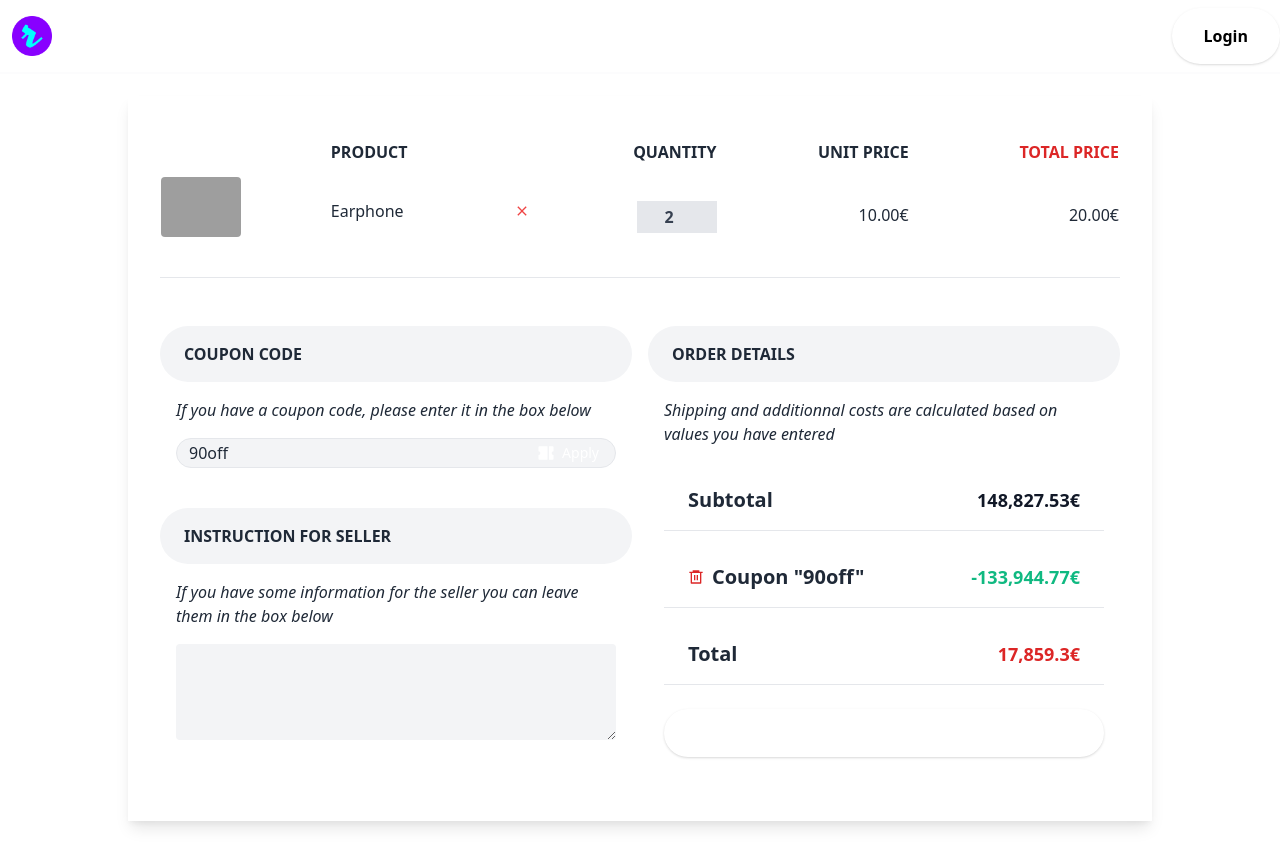
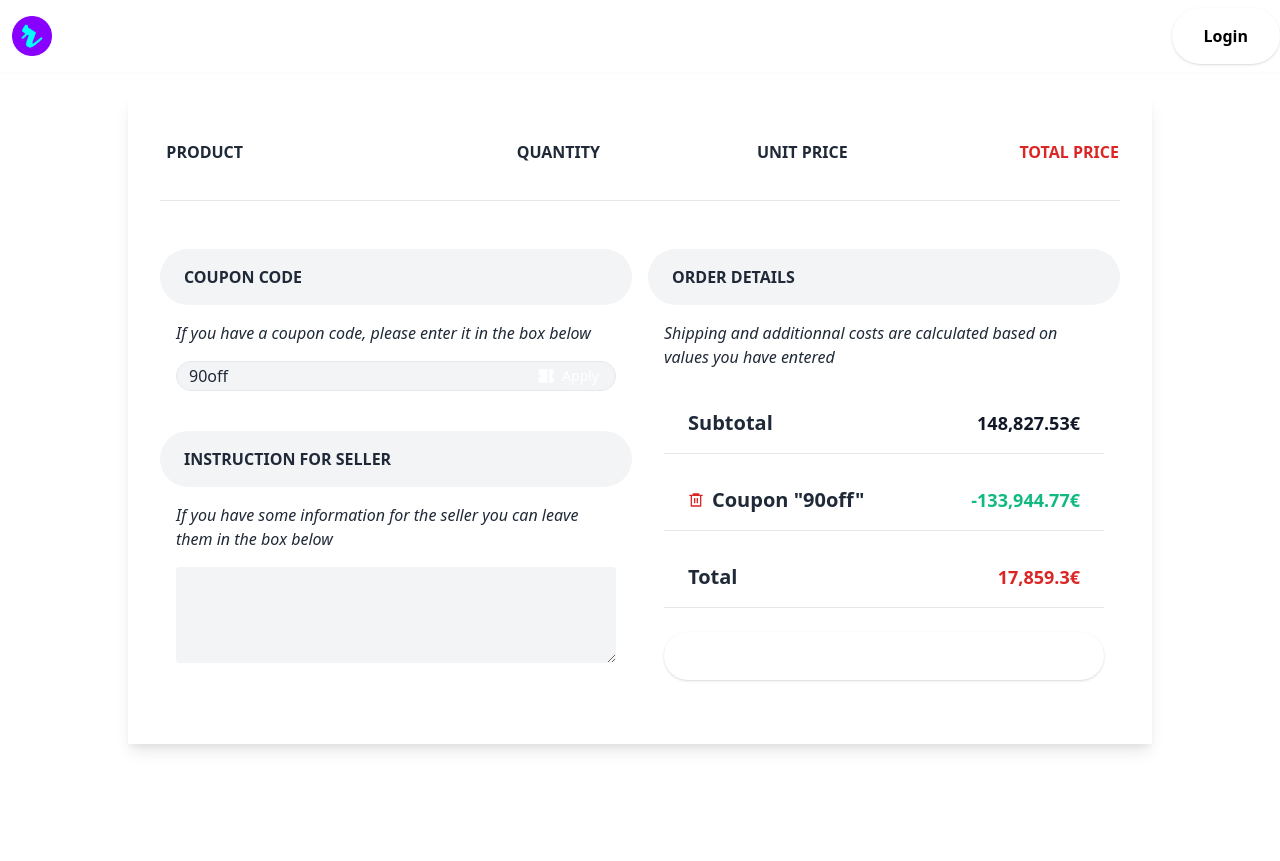
Before and after one commit to rifandani/trishop, a Next.js app: page /cart in a window 1280 px wide. After the commit the page ends 800 px from the top, so only its background shows below. Built offline with nearby package versions, Linux system fonts and the light colour scheme; grey boxes are pictures that could not be loaded.

Commit message:
:sparkles: NEW: CartContext with ADD_PRODUCT & DEL_PRODUCT reducers.

```diff
--- a/components/Cart.tsx
+++ b/components/Cart.tsx
@@ -1,7 +1,20 @@
+import { useContext } from 'react';
 import { IoMdClose, IoIosCard } from 'react-icons/io';
 import { RiCoupon2Fill, RiDeleteBin6Line } from 'react-icons/ri';
+// files
+import { CartContext } from '../contexts/CartContext';
+import { Payload } from '../contexts/CartReducer';
 
 export default function Cart() {
+  const { cart, dispatch } = useContext(CartContext);
+
+  function deleteProduct(product: Payload) {
+    dispatch({
+      type: 'DEL_PRODUCT',
+      payload: product,
+    });
+  }
+
   return (
     <div className="flex justify-center mb-0 mt-16 md:mb-10 md:mt-20 lg:mt-24">
       <div className="flex flex-col w-full p-8 text-gray-800 bg-white shadow-lg md:w-4/5 lg:w-4/5">
@@ -25,42 +38,52 @@ export default function Cart() {
 
             {/* isi product */}
             <tbody>
-              <tr>
+              {/* gatau kenapa squigly di .map nya */}
+              {cart &&
+                (cart as any[]).map((product: Payload) => (
+                  <tr
+                    key={product._id}
+                    className="transition duration-500 ease-in-out"
+                  >
                     <td className="hidden pb-4 md:table-cell">
                       <img
-                    src="https://limg.app/i/Calm-Cormorant-Catholic-Pinball-Blaster-yM4oub.jpeg"
                         className="w-20 rounded"
-                    alt="Thumbnail"
+                        src={product.images[0].imageUrl}
+                        alt={product.images[0].imageName}
                       />
                     </td>
                     <td>
                       <p className="flex items-center justify-between mb-2">
-                    Earphone
+                        {product.title}
+                        <span onClick={() => deleteProduct(product)}>
                           <IoMdClose className="mr-3 transform hover:scale-150 transition duration-500 cursor-pointer text-red-500" />
+                        </span>
                       </p>
                     </td>
-                <td className="justify-center md:justify-end md:flex mt-6">
+                    <td className="justify-center md:justify-end md:flex mt-3">
                       <div className="w-20 h-10">
                         <div className="relative flex flex-row w-full h-8">
                           <input
+                            className="w-full font-semibold text-center text-gray-700 bg-gray-200 outline-none focus:outline-none hover:text-black focus:text-black"
                             type="number"
-                        value="2"
-                        className="w-full font-semibold text-center text-gray-700 bg-gray-200 outline-none focus:outline-none hover:text-black focus:text-black"
+                            onChange={() => {}}
+                            value={product.quantity.toString()}
                           />
                         </div>
                       </div>
                     </td>
                     <td className="hidden text-right md:table-cell">
                       <span className="text-sm lg:text-base font-medium">
-                    10.00€
+                        Rp {product.price}
                       </span>
                     </td>
                     <td className="text-right">
                       <span className="text-sm lg:text-base font-medium">
-                    20.00€
+                        Rp {product.price * product.quantity}
                       </span>
                     </td>
                   </tr>
+                ))}
             </tbody>
           </table>
 
--- a/components/Nav.tsx
+++ b/components/Nav.tsx
@@ -4,6 +4,7 @@ import { GiHamburgerMenu } from 'react-icons/gi';
 import Cookies from 'js-cookie';
 import { useRouter } from 'next/router';
 import { toast } from 'react-toastify';
+// files
 import { options } from '../utils/config';
 
 const Nav = () => {
--- /dev/null
+++ b/contexts/CartContext.tsx
@@ -0,0 +1,34 @@
+import { createContext, useReducer, Dispatch } from 'react';
+// files
+import CartReducer, { Action, Payload } from './CartReducer';
+
+export interface InitialState {
+  cart: [] | Payload[]; // context initial state type
+  dispatch: Dispatch<Action>;
+}
+
+// context initial state
+const initialState = {
+  cart: [],
+  dispatch: () => null,
+};
+
+// create Cart context to consume
+export const CartContext = createContext<InitialState>(initialState);
+
+// Cart Context Provider
+export const CartProvider = ({ children }: any) => {
+  const [state, dispatch] = useReducer(CartReducer, initialState); // useReducer hanyalah upgraded version of useState
+
+  return (
+    <CartContext.Provider
+      // value === return value dari useContext
+      value={{
+        cart: state.cart, // context state
+        dispatch,
+      }}
+    >
+      {children}
+    </CartContext.Provider>
+  );
+};
--- a/contexts/CartReducer.ts
+++ b/contexts/CartReducer.ts
@@ -1,3 +1,7 @@
+// import { InitialState } from './CartContext';
+
+import { InitialState } from './CartContext';
+
 export interface Image {
   imageName: string;
   imageUrl: string;
@@ -16,27 +20,56 @@ export interface Product {
   _id: string;
 }
 
-export interface InitialState {
-  cart: Payload[];
-}
-
+// keseluruhan object product + quantity
 export interface Payload extends Product {
   quantity: number;
 }
 
 export interface Action {
   type: string;
-  payload: Payload | string;
+  payload: Payload;
 }
 
-export default (state: InitialState, { type, payload }: Action) => {
+export default function CartReducer(
+  state: InitialState,
+  { type, payload }: Action,
+) {
   switch (type) {
     case 'ADD_PRODUCT':
+      // cek kalo sudah ada barang yg sama di cart list
+      const prevPayload = state.cart.find((el) => el._id === payload._id);
+      // cari index nya
+      const prevPayloadIndex = state.cart.findIndex(
+        (el) => el._id === payload._id,
+      );
+      let newCart = [...state.cart];
+
+      // kalo ada, hanya ganti quantity dari payload tersebut
+      if (prevPayload !== undefined || prevPayloadIndex !== -1) {
+        newCart.splice(prevPayloadIndex, 1); // remove element from array index
+
+        return {
+          ...state,
+          cart: [...newCart, payload],
+        };
+      }
+
       return {
         ...state,
         cart: [...state.cart, payload],
       };
+
+    case 'DEL_PRODUCT':
+      const filteredCart = state.cart.filter(
+        (product) => product._id !== payload._id,
+      );
+
+      return {
+        ...state,
+        cart: filteredCart,
+      };
+
     default:
       return state;
   }
-};
+}
--- a/pages/_app.tsx
+++ b/pages/_app.tsx
@@ -6,9 +6,9 @@ import 'react-toastify/dist/ReactToastify.css';
 import NProgress from 'nprogress';
 import 'nprogress/nprogress.css';
 import 'gridjs/dist/theme/mermaid.css';
-import { CookiesProvider } from 'react-cookie';
 // files
 // import '../styles/normalize.css';
+import { CartProvider } from '../contexts/CartContext';
 
 // create a custom progress bar
 NProgress.configure({ showSpinner: false });
@@ -44,10 +44,10 @@ export default function MyApp({ Component, pageProps }: AppProps) {
         />
       </Head>
 
-      <>
+      <CartProvider>
         <Component {...pageProps} />
         <ToastContainer />
-      </>
+      </CartProvider>
     </>
   );
 }
```
Also changed, not shown: components/ProductDetail.tsx (+21 -5 lines), contexts/CartContext.ts (deleted, +0 -32 lines). Lines whose indentation alone changed are shown as unchanged.
